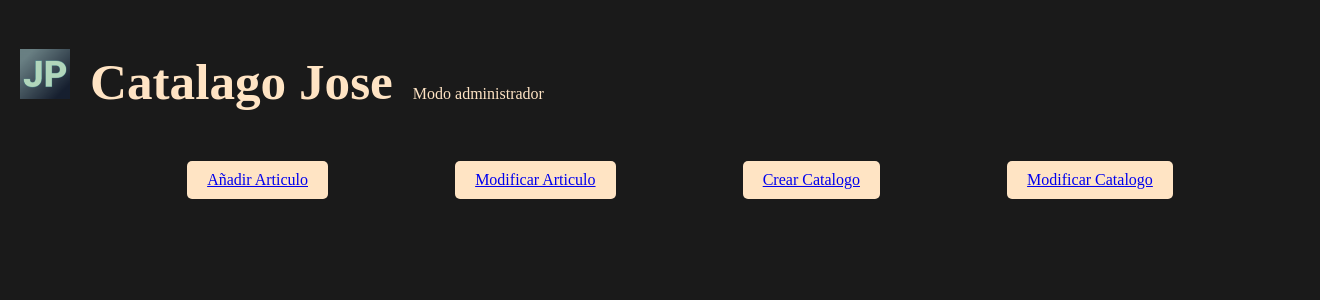
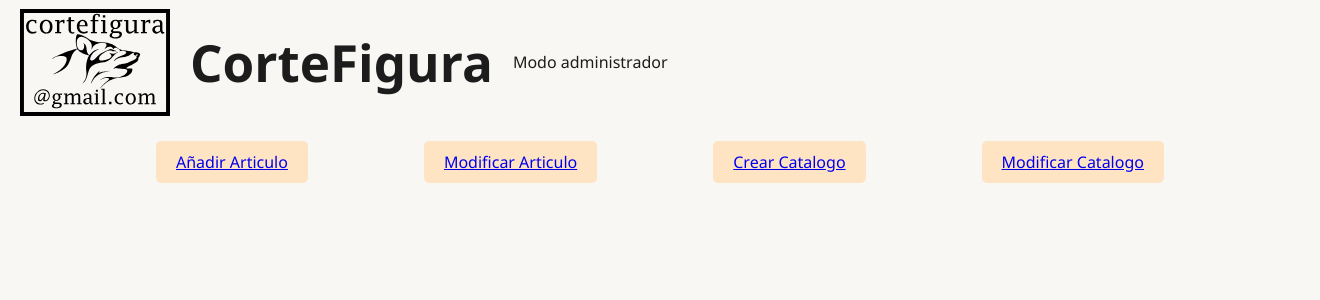
Before and after one commit to monica-tech75/catalogo-jose, a React (Vite) app: page / in a window 1280 px wide. Shown: the top 300 px of the page, 1320 px wide, since content can reach past the window. Built offline with nearby package versions, Linux system fonts and the light colour scheme.

Commit message:
Change logo and add some css

```diff
--- a/src/App.css
+++ b/src/App.css
@@ -1,8 +1,6 @@
 #root {
   width: 100vw;
   margin: 0 auto;
-  padding: 20px;
-  color: bisque;
 }
 
 img {
@@ -16,14 +14,17 @@ li {
 
 /*  Header y Navbar */
 
-header img.logo {
-  width: 50px;
-  height: 50px;
+header img.logo-header {
+  width: 150px;
+  background-color: var(--color-blanco-hueso);
+  margin-left: 20px;
 }
 
 header {
+  background-color: var(--color-blanco-hueso);
+  color: var(--color-negro-carbon);
   display: flex;
-  align-items: baseline;
+  align-items: center;
   gap: 20px;
 }
 
--- a/src/componentes/Header.jsx
+++ b/src/componentes/Header.jsx
@@ -1,13 +1,13 @@
 import React from 'react'
-import logo from '../assets/icon-192.png'
+import logo from '../assets/logo_svg30_CYF.svg'
 
 const Header = () => {
   return (
 
     <header className='navbar-left'>
-        <img src={logo} alt='Logo' className='logo' />
+        <img src={logo} alt='Logo' className='logo-header' />
         <span>
-        <h1>Catalago Jose</h1>
+        <h1>CorteFigura</h1>
         </span>
         <div className="navbar-right">
         <span>Modo administrador</span>
--- a/src/index.css
+++ b/src/index.css
@@ -1,9 +1,26 @@
+:root {
+  --color-negro-carbon: #1C1C1C;
+  --color-madera-calida: #A47551;
+  --color-gris-humo: #E5E5E5;
+  --color-blanco-hueso: #F9F7F4;
+  --color-verde-olivo: #6B8E23;
+  --color-dorado-suave: #C9A86A;
+  --color-madera-oscuro: rgba(150, 82, 19, 0.956);
+}
+
 body {
   margin: 0;
   box-sizing: border-box;
   padding: 0;
-  background-color: #1a1a1a;
-  color: bisque;
+  background-color: var(--color-blanco-hueso);
+  color: var(--color-negro-carbon);
+  font-family: 'Segoe UI', Tahoma, Geneva, Verdana, sans-serif;
+}
+
+li,
+input,
+button {
+  font-family: inherit;
 }
 
 h1 {
@@ -12,15 +29,14 @@ h1 {
 }
 
 button {
-  border-radius: 8px;
+  border-radius: 4px;
   border: 1px solid transparent;
   font-size: 1em;
   font-weight: 500;
-  font-family: inherit;
   cursor: pointer;
-  transition: border-color 0.25s;
+  transition: background-color 0.3s ease;
 }
 
 button:hover {
-  border: 2px solid #646cff;
+  border: 2px solid var(--color-verde-olivo);
 }
--- a/src/pages/Catalogs.jsx
+++ b/src/pages/Catalogs.jsx
@@ -99,6 +99,9 @@ const Catalogs = () => {
               ))}
 
             </select>
+            <div className='edit-buttons'>
+
+            </div>
             <button onClick={async () => {
               const catalogId = selectedCatalog[item.id];
               if(!catalogId) return alert('Seleciona un catalogo primero');
@@ -108,8 +111,8 @@ const Catalogs = () => {
               Añadir a Catalogo
             </button>
 
+          <button onClick={() => navigate(`/editar/${item.id}`)}>Editar</button>
 
-          <button onClick={() => navigate(`/editar/${item.id}`)}>Editar</button>
           <button onClick={() => handleDelete(item)}>Eliminar</button>
           </div>
         );
--- a/src/styles/catalog.css
+++ b/src/styles/catalog.css
@@ -1,9 +1,8 @@
 /* Estilo general del contenedor */
 .catalogs-container {
     padding: 20px;
-    background-color: #272828;
+    background-color: var(color-blanco-hueso);
     min-height: 100vh;
-    font-family: 'Segoe UI', sans-serif;
 }
 
 /* Encabezados */
@@ -30,10 +29,10 @@
 
 /* Tarjetas */
 .card {
-    background-color: #fff;
+    background-color: var(--color-dorado-suave);
     border-radius: 10px;
     box-shadow: 0 4px 10px rgba(0, 0, 0, 0.1);
-    padding: 15px;
+    padding: 16px;
     text-align: center;
     transition: transform 0.2s ease, box-shadow 0.2s ease;
     cursor: pointer;
```
Also changed, not shown: public/icons/logo_png564CYF.png (added), src/assets/logo_svg30_CYF.svg (added).
